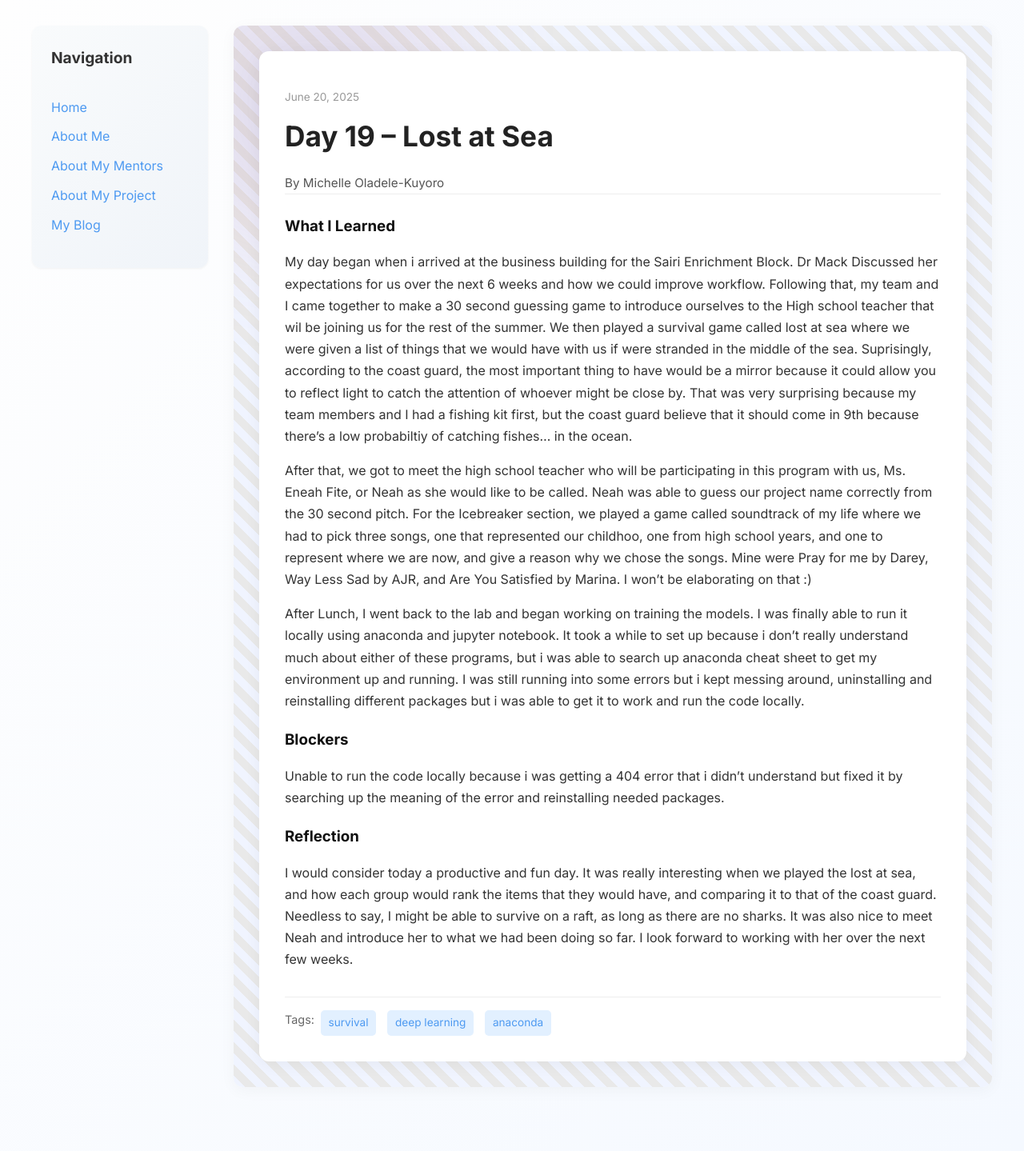
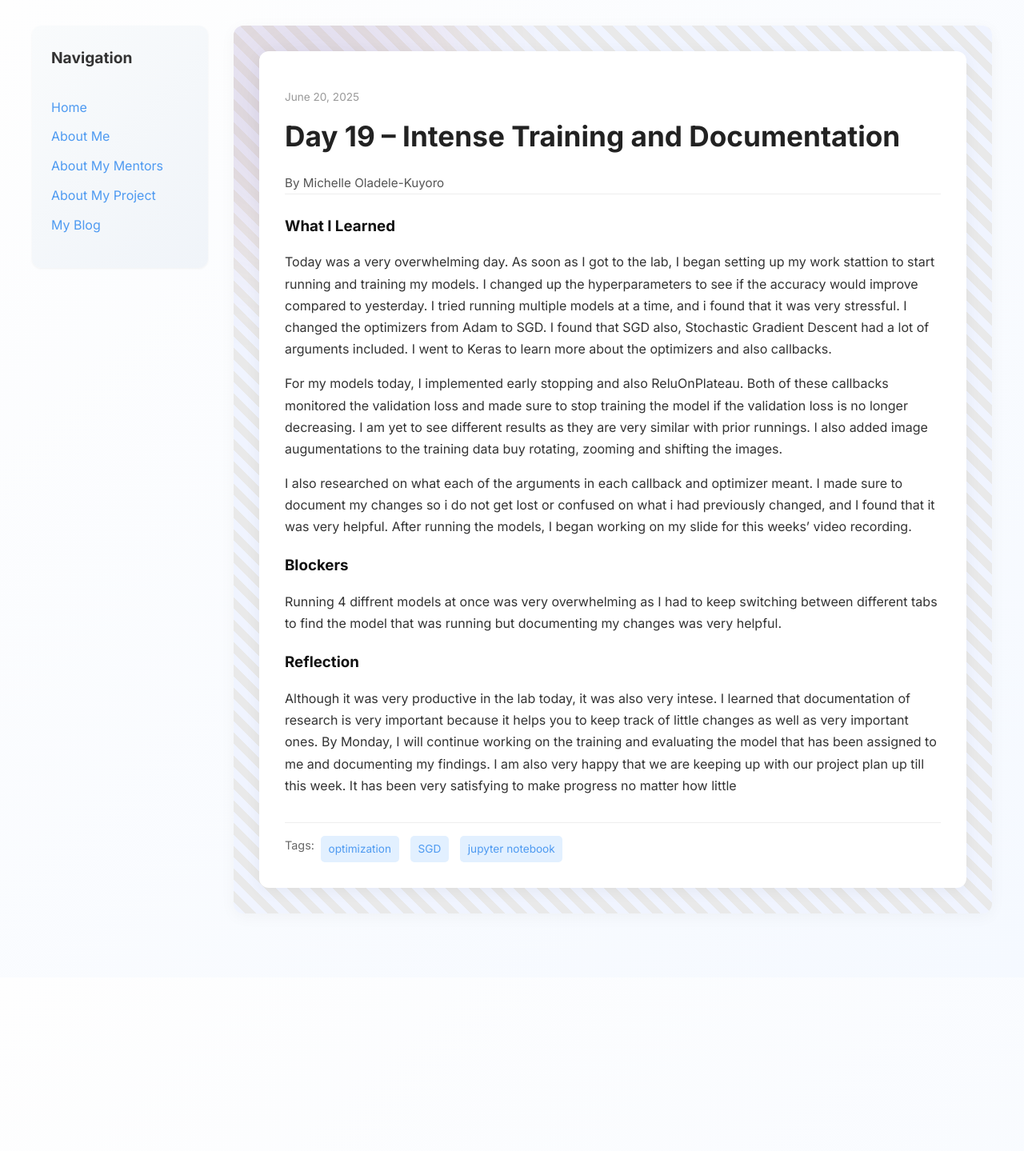
Before and after one commit to Miola585/Miola585.github.io, a Jekyll site: the page built from _posts/2025-06-20-day-19.md, in a window 1280 px wide. Shown: the whole page at 80% size. Built offline with Jekyll 4.4.1, drawn with Linux system fonts in a browser that asks for light colours; after the commit the page ends 1222 px from its top, so only the background shows below that.

Commit message:
Update 2025-06-20-day-19.md

```diff
--- a/_posts/2025-06-20-day-19.md
+++ b/_posts/2025-06-20-day-19.md
@@ -1,21 +1,21 @@
 ---
 layout: post
-title: "Day 19 – Lost at Sea"
+title: "Day 19 – Intense Training and Documentation"
 date: 2025-06-20
 author: Michelle Oladele-Kuyoro
 permalink: /day19.html
-tags: ["survival", "deep learning", "anaconda"]
+tags: ["optimization", "SGD", "jupyter notebook"]
 
 what_i_learned: |
-  My day began when i arrived at the business building for the Sairi Enrichment Block. Dr Mack Discussed her expectations for us over the next 6 weeks and how we could improve workflow. Following that, my team and I came together to make a 30 second guessing game to introduce ourselves to the High school teacher that wil be joining us for the rest of the summer. We then played a survival game called lost at sea where we were given a list of things that we would have with us if were stranded in the middle of the sea. Suprisingly, according to the coast guard, the most important thing to have would be a mirror because it could allow you to reflect light to catch the attention of whoever might be close by. That was very surprising because my team members and I had a fishing kit first, but the coast guard believe that it should come in 9th because there's a low probabiltiy of catching fishes... in the ocean.
+  Today was a very overwhelming day. As soon as I got to the lab, I began setting up my work stattion to start running and training my models. I changed up the hyperparameters to see if the accuracy would improve compared to yesterday. I tried running multiple models at a time, and i found that it was very stressful. I changed the optimizers from Adam to SGD. I found that SGD also, Stochastic Gradient Descent had a lot of arguments included. I went to Keras to learn more about the optimizers and also callbacks.
 
-  After that, we got to meet the high school teacher who will be participating in this program with us, Ms. Eneah Fite, or Neah as she would like to be called. Neah was able to guess our project name correctly from the 30 second pitch. For the Icebreaker section, we played a game called soundtrack of my life where we had to pick three songs, one that represented our childhoo, one from high school years, and one to represent where we are now, and give a reason why we chose the songs. Mine were Pray for me by Darey, Way Less Sad by AJR, and Are You Satisfied by Marina. I won't be elaborating on that :)
+  For my models today, I implemented early stopping and also ReluOnPlateau. Both of these callbacks monitored the validation loss and made sure to stop training the model if the validation loss is no longer decreasing. I am yet to see different results as they are very similar with prior runnings. I also added image augumentations to the training data buy rotating, zooming and shifting the images.
 
-  After Lunch, I went back to the lab and began working on training the models. I was finally able to run it locally using anaconda and jupyter notebook. It took a while to set up because i don't really understand much about either of these programs, but i was able to search up anaconda cheat sheet to get my environment up and running. I was still running into some errors but i kept messing around, uninstalling and reinstalling different packages but i was able to get it to work and run the code locally.
+   I also researched on what each of the arguments in each callback and optimizer meant. I made sure to document my changes so i do not get lost or confused on what i had previously changed, and I found that it was very helpful. After running the models, I began working on my slide for this weeks' video recording.
 
 blockers: |
-  Unable to run the code locally because i was getting a 404 error that i didn't understand but fixed it by searching up the meaning of the error and reinstalling needed packages.
+  Running 4 diffrent models at once was very overwhelming as I had to keep switching between different tabs to find the model that was running but documenting my changes was very helpful.
 
 reflection: |
-  I would consider today a productive and fun day. It was really interesting when we played the lost at sea, and how each group would rank the items that they would have, and comparing it to that of the coast guard. Needless to say, I might be able to survive on a raft, as long as there are no sharks. It was also nice to meet Neah and introduce her to what we had been doing so far. I look forward to working with her over the next few weeks.
+  Although it was very productive in the lab today, it was also very intese. I learned that documentation of research is very important because it helps you to keep track of little changes as well as very important ones. By Monday, I will continue working on the training and evaluating the model that has been assigned to me and documenting my findings. I am also very happy that we are keeping up with our project plan up till this week. It has been very satisfying to make progress no matter how little
 ---
```
